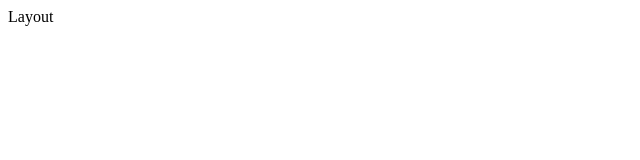
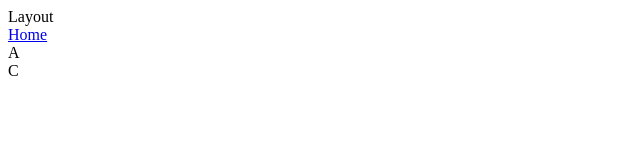
Before and after one commit to kjfranke/learning-nuxt2, a Nuxt app: page /components in a window 1280 px wide. Before the commit this address had no page. Shown: the top 160 px of the page, without its empty margins (0-640 px from the left). Built offline with nearby package versions, Linux system fonts and the light colour scheme.

Commit message:
Autloading component from multiple absolute paths

```diff
--- /dev/null
+++ b/base-components/B.vue
@@ -0,0 +1,5 @@
+<template>
+  <div>
+    B base
+  </div>
+</template>
--- /dev/null
+++ b/base-components/C.vue
@@ -0,0 +1,5 @@
+<template>
+  <div>
+    C base
+  </div>
+</template>
--- /dev/null
+++ b/components/A.vue
@@ -0,0 +1,5 @@
+<template>
+  <div>
+    A
+  </div>
+</template>
--- /dev/null
+++ b/components/C.vue
@@ -0,0 +1,5 @@
+<template>
+  <div>
+    C
+  </div>
+</template>
--- a/nuxt.config.js
+++ b/nuxt.config.js
@@ -1,3 +1,7 @@
+// const aliasPaths = [__dirname]
+
+// console.log('aliasPaths', aliasPaths)
+
 export default {
   // Global page headers: https://go.nuxtjs.dev/config-head
   head: {
@@ -22,7 +26,11 @@ export default {
   ],
 
   // Auto import components: https://go.nuxtjs.dev/config-components
-  components: true,
+  // components: aliasPaths.map(item => item + '/components'),
+  components: [
+    '~/components/',
+    '~/base-components/'
+  ],
 
   // Modules for dev and build (recommended): https://go.nuxtjs.dev/config-modules
   buildModules: [
--- /dev/null
+++ b/pages/components.vue
@@ -0,0 +1,11 @@
+<template>
+  <div>
+    <NuxtLink to="/home/">
+      Home
+    </NuxtLink>
+
+    <A />
+    <B />
+    <C />
+  </div>
+</template>
--- a/pages/index.vue
+++ b/pages/index.vue
@@ -1,5 +1,8 @@
 <template>
   <div>
+    <NuxtLink to="/components/">
+      Components
+    </NuxtLink>
     <p>
       props: testProps = {{ testProps }}
     </p>
```
